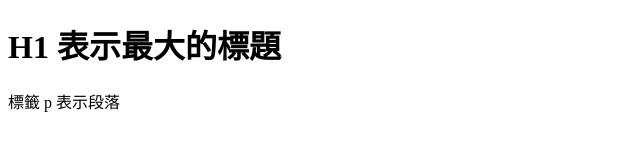
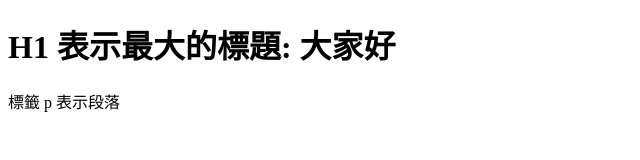
Before and after one commit to AdamHsu0207/MyFirstWebSite, a plain HTML site: page index.html in a window 1280 px wide. Shown: the whole page, without its empty margins (0-640 px from the left). Drawn offline with Linux system fonts and the light colour scheme.

Commit message:
Update index.html

```diff
--- a/index.html
+++ b/index.html
@@ -4,7 +4,7 @@
 <title>網頁的抬頭</title>
 </head>
 <body>
-<h1>H1 表示最大的標題</h1>
+<h1>H1 表示最大的標題: 大家好</h1>
 <p>標籤 p 表示段落</p>
 </body>
 </html>
```
